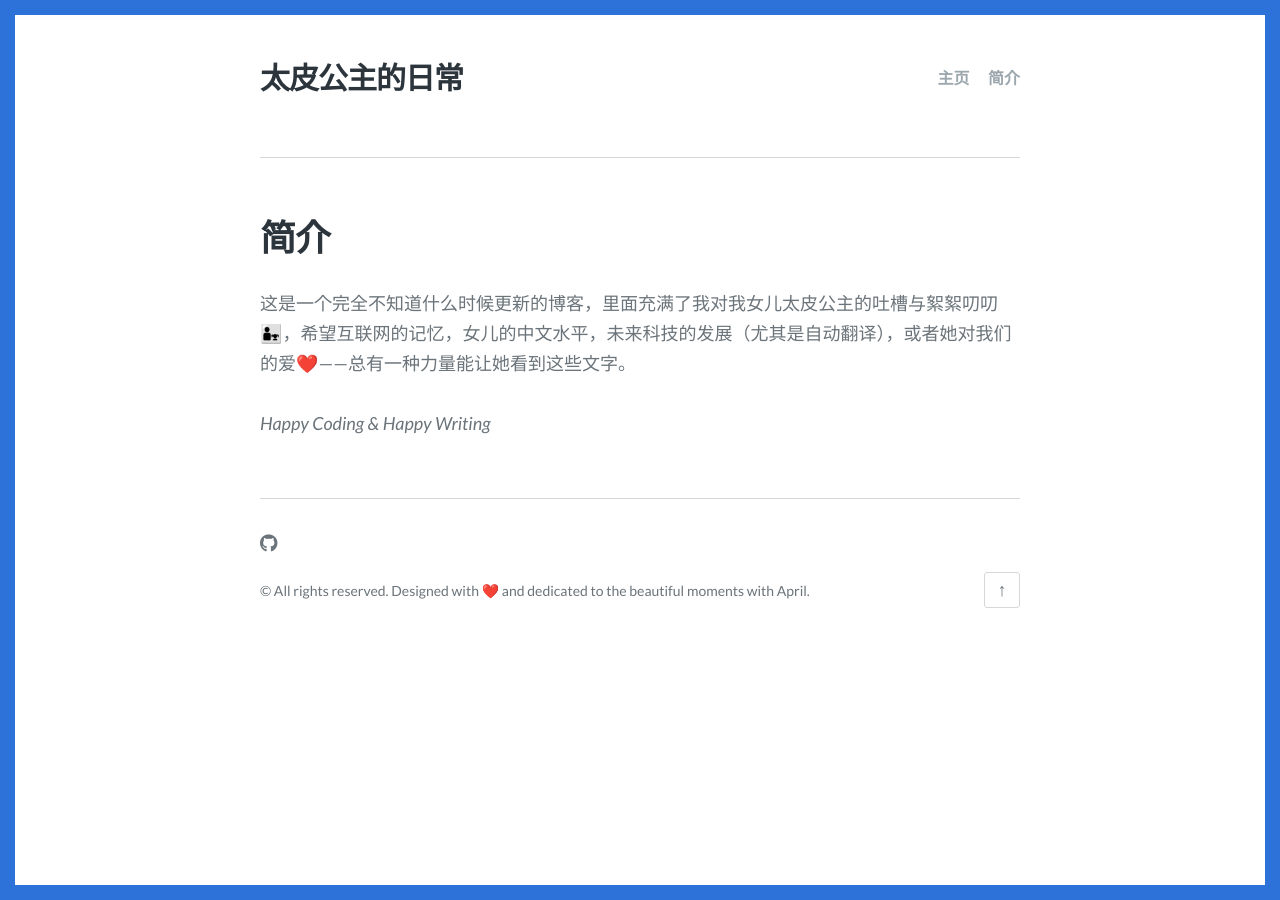
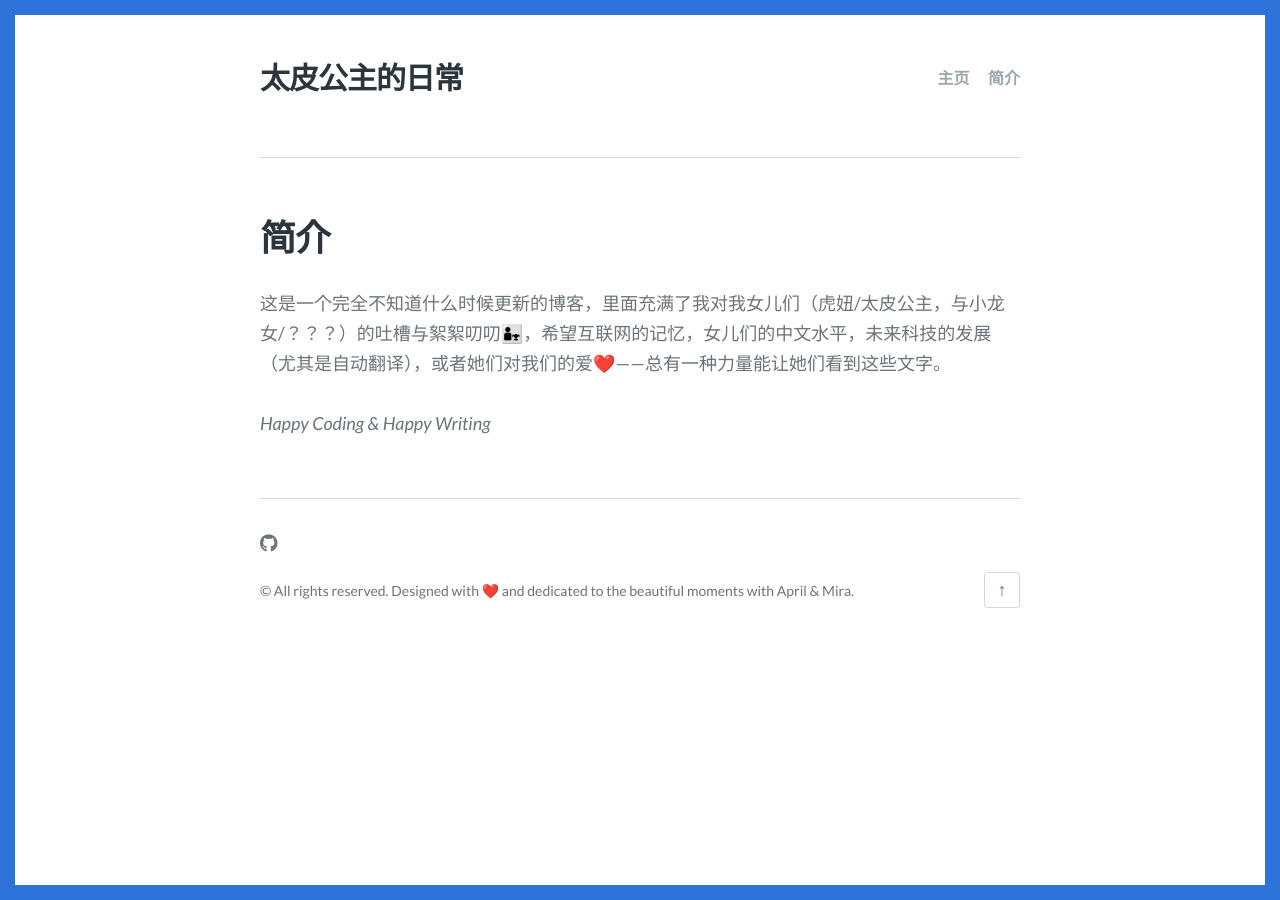
Before and after one commit to spiderPan/APMY, a Jekyll site: the page built from about.md, in a window 1280 px wide. Built offline with Jekyll 4.4.1, drawn with Linux system fonts in a browser that asks for light colours; some web fonts are replaced.

Commit message:
update the content and compose

```diff
--- a/_config.yml
+++ b/_config.yml
@@ -41,7 +41,7 @@ accent_color: '#2d72d9'
 
 # Site footer
 footer:
-  content: "&copy; All rights reserved. Designed with ❤️ and dedicated to the beautiful moments with April."
+  content: "&copy; All rights reserved. Designed with ❤️ and dedicated to the beautiful moments with April & Mira."
   has_social: true
 
 # Plugins
--- a/_data/author.json
+++ b/_data/author.json
@@ -1,6 +1,6 @@
 {
   "name": "Banglanfeng Pan",
-  "bio": "Pan is a software engineer, a husband, and a Dad.",
+  "bio": "Pan is a software engineer, a husband, and a Dad of two daughters.",
   "location": "London, Ontario, Canada",
   "image": "/images/author.jpeg"
 }
--- a/about.md
+++ b/about.md
@@ -4,6 +4,6 @@ title: 简介
 description: 关于这个博客，我有话要说
 ---
 
-这是一个完全不知道什么时候更新的博客，里面充满了我对我女儿太皮公主的吐槽与絮絮叨叨👨‍👧，希望互联网的记忆，女儿的中文水平，未来科技的发展（尤其是自动翻译），或者她对我们的爱❤️——总有一种力量能让她看到这些文字。
+这是一个完全不知道什么时候更新的博客，里面充满了我对我女儿们（虎妞/太皮公主，与小龙女/？？？）的吐槽与絮絮叨叨👨‍👧，希望互联网的记忆，女儿们的中文水平，未来科技的发展（尤其是自动翻译），或者她们对我们的爱❤️——总有一种力量能让她们看到这些文字。
 
 *Happy Coding & Happy Writing*
--- a/compose.yaml
+++ b/compose.yaml
@@ -1,4 +1,3 @@
-version: '3'
 services:
   jekyll:
     build: .
```
